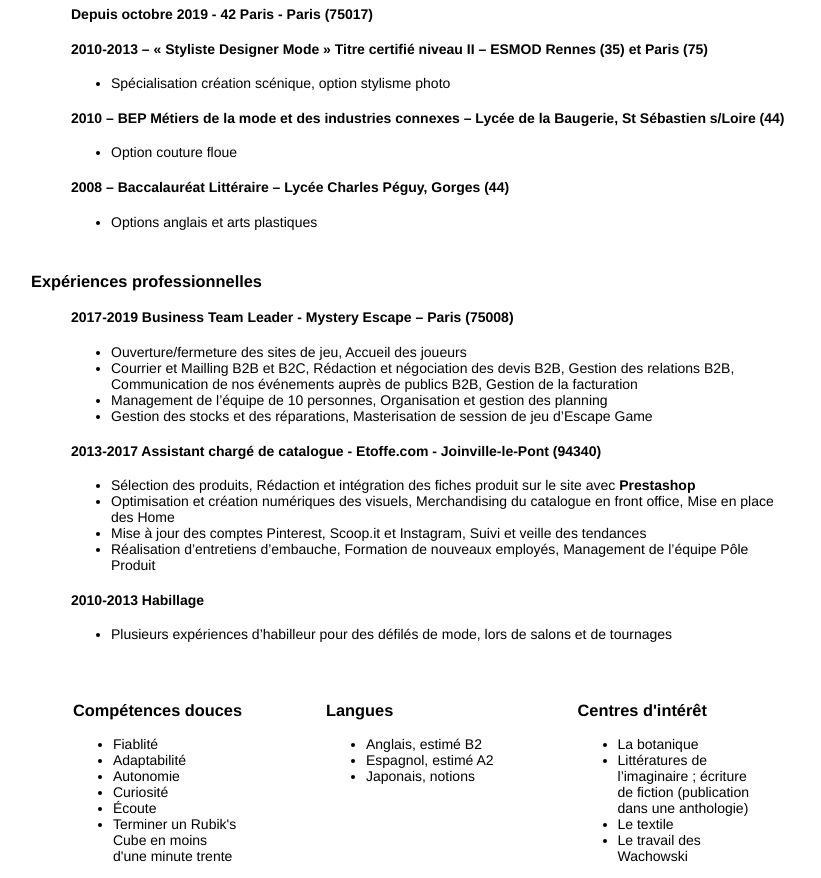
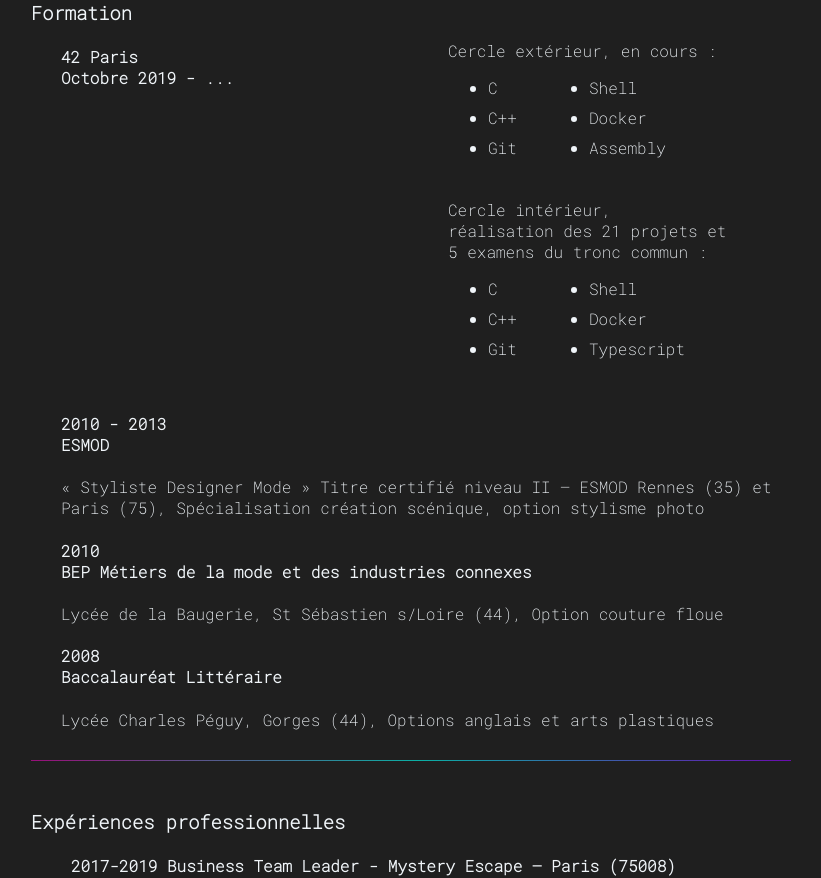
Before and after one commit to Mel-louie/mel-louie.github.io, a plain HTML site: page index.html in a window 1280 px wide. Shown: the part 152-1030 px from the top of the page, without its empty margins (229-1050 px from the left). Drawn offline with Linux system fonts and the light colour scheme.

Commit message:
feat: add a better css

```diff
--- a/index.html
+++ b/index.html
@@ -1,48 +1,63 @@
 <!DOCTYPE html>
 <head>
-	<title>CV Mel-louie</title>
-<link rel="stylesheet" href="style.css">
-
+	<title>Hello, i'm Mel-louie</title>
+	<link rel="stylesheet" href="style.css">
+	<link rel="preconnect" href="https://fonts.googleapis.com">
+	<link rel="preconnect" href="https://fonts.gstatic.com" crossorigin>
+	<link rel="preconnect" href="https://fonts.googleapis.com">
+	<link rel="preconnect" href="https://fonts.gstatic.com" crossorigin>
+	<link href="https://fonts.googleapis.com/css2?family=Roboto+Mono:wght@200&display=swap" rel="stylesheet">
+	<link rel="stylesheet" href="https://cdnjs.cloudflare.com/ajax/libs/font-awesome/4.7.0/css/font-awesome.min.css">
 </head>
 <body>
 	<header>
-		<h2>Mel-louie</h2>
+		<h2>Bonjour, je suis Mel-louie</h2>
 		<ul class="contact-column-left" title="mail and phone">
 
 		</ul>
 		<ul class="contact-column-right" title="web">
 			<!-- <li>Web</li> -->
-			<li><a href="https://github.com/Mel-louie/">github</a></li>
+			<a href="https://github.com/Mel-louie/"><i class="fa fa-github" style="font-size:36px"></i></a>
+
+			<a href="mailto:"><i class="fa fa-envelope" style="font-size:36px"></i></a>
 		</ul>
 	</header>
+
 	<section id="education"><h3>Formation</h3>
-		<ul title="education">
-			<li>
-				<h4>Depuis octobre 2019 - <strong>42 Paris</strong> - Paris (75017)</h4>
-				<ul>
-					<!-- <li>Stuff about your degree, what techno ????????????</li> -->
-				</ul>
-			</li>
-			<li>
-				<h4>2010-2013 – « Styliste Designer Mode » Titre certifié niveau II – ESMOD Rennes (35) et Paris (75)</h4>
-				<ul>
-					<li>Spécialisation création scénique, option stylisme photo</li>
-				</ul>
-			</li>
-			<li>
-				<h4>2010 – BEP Métiers de la mode et des industries connexes – Lycée de la Baugerie, St Sébastien s/Loire (44)</h4>
-				<ul>
-					<li>Option couture floue</li>
-				</ul>
-			</li>
-			<li>
-				<h4>2008 – Baccalauréat Littéraire – Lycée Charles Péguy, Gorges (44)</h4>
-				<ul>
-					<li>Options anglais et arts plastiques</li>
-				</ul>
-			</li>
-		</ul>
+		<div id="fortyTwo">
+				<h4><strong>42 Paris</strong><br />Octobre 2019 - ...</h4>
+				<div class="vl">
+					<ul>
+						<p>Cercle extérieur, en cours :</p>
+						<ul class="wrapper">
+							<li class="item1">C</li>
+							<li class="item2">Shell</li>
+							<li class="item3">C++</li>
+							<li class="item4">Docker</li>
+							<li class="item5">Git</li>
+							<li class="item6">Assembly</li>
+						</ul>
+						<br />
+						<p>Cercle intérieur,<br />réalisation des 21 projets et<br/>5 examens du tronc commun :</p>
+						<ul class="wrapper">
+							<li class="item1">C</li>
+							<li class="item2">Shell</li>
+							<li class="item3">C++</li>
+							<li class="item4">Docker</li>
+							<li class="item5">Git</li>
+							<li class="item6">Typescript</li>
+						</ul>
+					</ul>
+				</div>
+		</div>
+		<h4>2010 - 2013<br />ESMOD</h4>
+			<p>« Styliste Designer Mode » Titre certifié niveau II – ESMOD Rennes (35) et Paris (75), Spécialisation création scénique, option stylisme photo</p>
+		<h4>2010<br />BEP Métiers de la mode et des industries connexes</h4>
+			<p>Lycée de la Baugerie, St Sébastien s/Loire (44), Option couture floue</p>
+		<h4>2008<br />Baccalauréat Littéraire</h4>
+			<p>Lycée Charles Péguy, Gorges (44), Options anglais et arts plastiques</p>
 	</section>
+	<div class="hl"></div>
 	<section id="experience"><h3>Expériences professionnelles</h3>
 		<ul title="experience">
 			<li>
@@ -71,41 +86,31 @@
 			</li>
 		</ul>
 	</section>
-
-
+	<div class="hl"></div>
 	<section class="container">
+		<div >
+			<h3><i class="fa fa-language"></i> Langues</i></h3>
+				<p>Anglais, estimé B2</p>
+				<p>Espagnol, estimé A2</p>
+				<p>Japonais, notions</p>
+		</div>
 		<div class="other">
-			<h3>Compétences douces</h3>
-			<ul>
-				<li>Fiablité</li>
-				<li>Adaptabilité</li>
-				<li>Autonomie</li>
-				<li>Curiosité</li>
-				<li>Écoute</li>
-				<li>Terminer un Rubik's<br />Cube en moins<br />d'une minute trente</li>
-			</ul>
+			<h3><i class="fa fa-cube"></i> Compétences douces</h3>
+				<p>Fiablité</p>
+				<p>Adaptabilité</p>
+				<p>Autonomie</p>
+				<p>Curiosité</p>
+				<p>Écoute</p>
+				<p>Terminer un Rubik's<br />Cube en moins<br />d'une minute trente</p>
 		</div>
 		<div >
-			<h3>Langues</h3>
-			<ul>
-				<li>Anglais, estimé B2</li>
-				<li>Espagnol, estimé A2</li>
-				<li>Japonais, notions</li>
-			</ul>
-		</div>
-		<div >
-			<h3>Centres d'intérêt</h3>
-			<ul>
-				<li>La botanique</li>
-				<li>Littératures de<br />l’imaginaire ; écriture<br />de fiction (publication<br />dans une anthologie)</li>
-				<li>Le textile</li>
-				<li>Le travail des<br />Wachowski</li>
-
-			</ul>
+			<h3><i class="fa fa-magic"></i> Centres d'intérêt</h3>
+				<p>La botanique</p>
+				<p>Littératures de<br />l’imaginaire ; écriture<br />de fiction (publication<br />dans une anthologie)</p>
+				<p>Le textile</p>
+				<p>Le travail des<br />Wachowski</p>
 		</div>
 	</section>
 
-
-
 </body>
 </html>
--- a/style.css
+++ b/style.css
@@ -2,9 +2,10 @@ body {
 	margin: 2em auto;
     max-width: 760px;
     width: 65%;
-	background: white;
-	color: black;
-	font: 14px 'Helvetica Neue', Arial, sans-serif;
+	background: #1f1f1f;
+	color: #f0f5f9;
+	/* font-family: 'Roboto Serif', serif; */
+	font-family: 'Roboto Mono', monospace;
 }
 section {
     clear: both;
@@ -42,3 +43,89 @@ header > ul > li {
 	height: 200px;
 	background-color: red; */
 }
+
+.wrapper {
+	display: grid;
+	grid-template-columns: repeat(8, 1fr);
+	gap: 5px;
+	grid-auto-rows: 25px;
+	grid-template-areas:
+	  "a a b b"
+	  "c c d d"
+	  "e e f f";
+	align-items: start;
+  }
+  .item1 {
+	grid-area: a;
+  }
+  .item2 {
+	grid-area: b;
+  }
+  .item3 {
+	grid-area: c;
+  }
+  .item4 {
+	grid-area: d;
+  }
+  .item5 {
+	grid-area: e;
+  }
+  .item6 {
+	grid-area: f;
+  }
+
+
+.vl {
+
+	border: 0px solid;
+  	border-top: 0;
+ 	border-bottom: 0;
+  	border-right: 0;
+  	border-image: linear-gradient(159deg, rgba(255, 0, 195, 0.547) 0%, rgba(0, 255, 238, 0.645) 51%, rgba(149, 0, 255, 0.648) 100%);
+  	border-image-slice: 1;
+
+	/* height: ; */
+	position: absolute;
+	left: 50%;
+	margin-left: -3px;
+	margin-top: 11em;
+	top: 0;
+}
+
+#fortyTwo {
+	margin-bottom: 325px;
+}
+
+#education > h4,
+#education > p,
+#fortyTwo > h4 {
+	margin-left: 30px;
+}
+
+#education,
+#experience {
+	margin-bottom: 30px;
+}
+
+a, a:visited {
+	color: #f0f5f9;
+}
+
+.hl {
+
+	border: 1px solid;
+  	/* border-top: 0; */
+	border-left: 0;
+ 	border-bottom: 0;
+  	border-right: 0;
+  	border-image: linear-gradient(159deg, rgba(255, 0, 195, 0.547) 0%, rgba(0, 255, 238, 0.645) 51%, rgba(149, 0, 255, 0.648) 100%);
+  	border-image-slice: 1;
+
+	/* height: ; */
+	width: 100%;
+	/* position: absolute; */
+	/* left: 50%; */
+	/* margin-left: -3px; */
+	/* margin-top: 11em; */
+	top: 0;
+}
```
